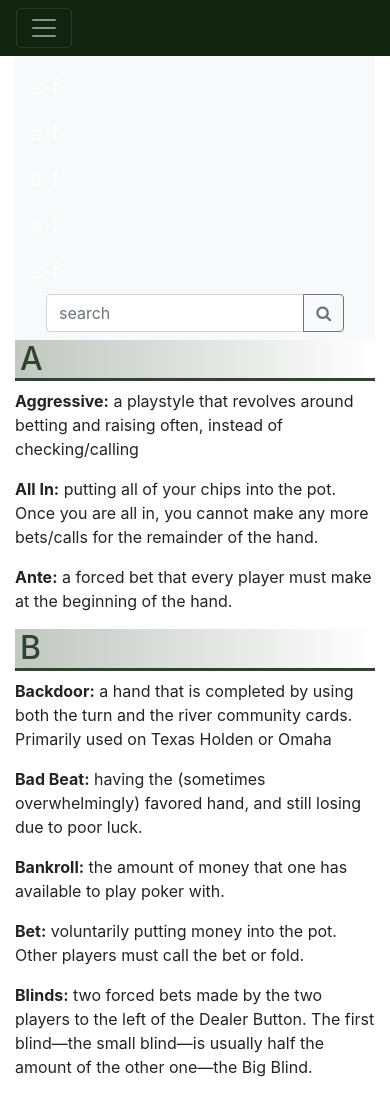
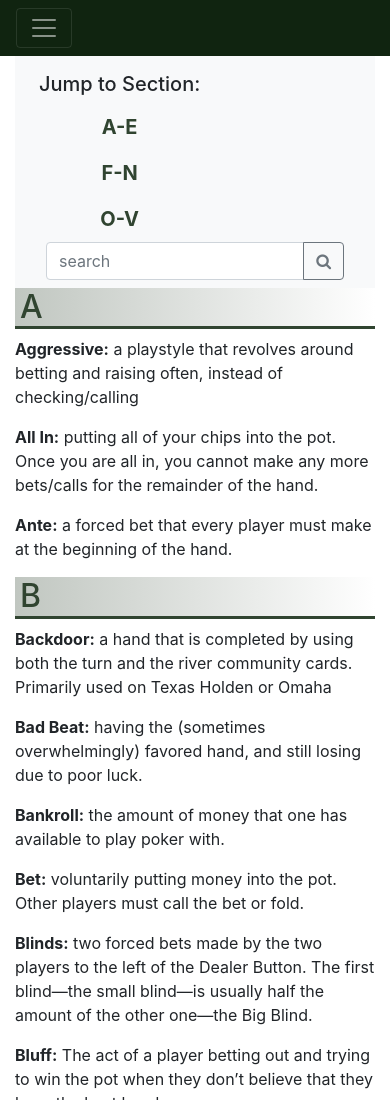
Before and after one commit to Jhall9URI/CSC271FinalProject, a plain HTML site: page dictionary.html in a window 390 px wide. Shown: the top 1100 px of the page. Drawn offline with Linux system fonts and the light colour scheme.

Commit message:
fixed navbar css for dictionary terms

```diff
--- a/dictionary.html
+++ b/dictionary.html
@@ -14,7 +14,7 @@
 
 <body>
     <!-- navbar -->
-    <nav class="navbar navbar-expand-lg navbar-dark bg-darkGreen">
+    <nav id="main-nav" class="navbar navbar-expand-lg navbar-dark bg-darkGreen">
         <div class="container">
             <button class="navbar-toggler" type="button" data-toggle="collapse" data-target="#navbar10">
                 <span class="navbar-toggler-icon"></span>
@@ -46,25 +46,22 @@
 
     <!-- jump links and search bar -->
     <div class="container">
-        <nav class="navbar navbar-expand-lg navbar-light bg-light">
+        <nav id="dictionary-nav" class="navbar navbar-expand-lg navbar-light bg-light">
             <ul class="navbar-nav nav-fill">
                 <li class="nav-item">
-                    <a class="nav-link" href="#dict-A">a-f</a>
+                    <h5 class="m-0 p-2">Jump to Section: </h5>
                 </li>
                 <li class="nav-item">
-                    <a class="nav-link" href="#dict-B">a-f</a>
+                    <a class="nav-link" href="#dict-A">A-E</a>
                 </li>
                 <li class="nav-item">
-                    <a class="nav-link" href="#dict-C">a-f</a>
+                    <a class="nav-link" href="#dict-F">F-N</a>
                 </li>
                 <li class="nav-item">
-                    <a class="nav-link" href="#dict-D">a-f</a>
-                </li>
-                <li class="nav-item">
-                    <a class="nav-link" href="#">a-f</a>
+                    <a class="nav-link" href="#dict-O">O-V</a>
                 </li>
             </ul>
-            <div class="input-group col-md-3 ml-auto">
+            <div class="input-group col-lg-3 ml-auto">
                 <input class="form-control py-2" type="search" placeholder="search" id="example-search-input">
                 <span class="input-group-append">
                     <button class="btn btn-outline-secondary" type="button">
@@ -79,59 +76,75 @@
     <!-- dictionary terms -->
     <div class="container">
         <h2 id="dict-A" class="dict-letter-header">A</h2>
-        <p><strong>Aggressive:</strong> a playstyle that revolves around betting and raising often, instead of checking/calling</p>
-        <p><strong>All In:</strong> putting all of your chips into the pot. Once you are all in, you cannot make any more bets/calls for
+        <p><strong>Aggressive:</strong> a playstyle that revolves around betting and raising often, instead of
+            checking/calling</p>
+        <p><strong>All In:</strong> putting all of your chips into the pot. Once you are all in, you cannot make any
+            more bets/calls for
             the remainder of the hand.</p>
         <p><strong>Ante:</strong> a forced bet that every player must make at the beginning of the hand. </p>
 
         <h2 id="dict-B" class="dict-letter-header">B</h2>
-        <p><strong>Backdoor:</strong> a hand that is completed by using both the turn and the river community cards. Primarily used on
+        <p><strong>Backdoor:</strong> a hand that is completed by using both the turn and the river community cards.
+            Primarily used on
             Texas Holden or Omaha</p>
-        <p><strong>Bad Beat:</strong> having the (sometimes overwhelmingly) favored hand, and still losing due to poor luck.</p>
+        <p><strong>Bad Beat:</strong> having the (sometimes overwhelmingly) favored hand, and still losing due to poor
+            luck.</p>
         <p><strong>Bankroll:</strong> the amount of money that one has available to play poker with.</p>
         <p><strong>Bet:</strong> voluntarily putting money into the pot. Other players must call the bet or fold.</p>
-        <p><strong>Blinds:</strong> two forced bets made by the two players to the left of the Dealer Button. The first blind—the small
+        <p><strong>Blinds:</strong> two forced bets made by the two players to the left of the Dealer Button. The first
+            blind—the small
             blind—is usually half the amount of the other one—the Big Blind.</p>
-        <p><strong>Bluff:</strong> The act of a player betting out and trying to win the pot when they don’t believe that they have the
+        <p><strong>Bluff:</strong> The act of a player betting out and trying to win the pot when they don’t believe
+            that they have the
             best hand.</p>
-        <p><strong> Button:</strong> also called the dealers button, it is a marker that gets passed around the table clockwise after
+        <p><strong> Button:</strong> also called the dealers button, it is a marker that gets passed around the table
+            clockwise after
             every hand. The player that currently has the button gets to act last during every round of betting—a
             distinct
             advantage.</p>
 
         <h2 id="dict-C" class="dict-letter-header">C</h2>
         <p><strong>Call:</strong> Matching another player’s bet/raise amount.</p>
-        <p><strong>Check:</strong> passing your turn without making any bet. This option is only available if there has been no bets
+        <p><strong>Check:</strong> passing your turn without making any bet. This option is only available if there has
+            been no bets
             earlier in the round of betting.</p>
-        <p><strong>Community Cards:</strong> the cards in the middle of the board in Texas Hold’em and Omaha. These cards can be used by
+        <p><strong>Community Cards:</strong> the cards in the middle of the board in Texas Hold’em and Omaha. These
+            cards can be used by
             any player in the hand.</p>
         <p><strong>Continuation Bet:</strong> Betting a second time after betting/raising during the previous round.</p>
 
         <h2 id="dict-E" class="dict-letter-header">E</h2>
-        <p><strong>Equity:</strong> your potential share of the pot, once you factor in your probability of winning the pot with your
+        <p><strong>Equity:</strong> your potential share of the pot, once you factor in your probability of winning the
+            pot with your
             current hand.</p>
 
         <h2 id="dict-F" class="dict-letter-header">F</h2>
         <p><strong>Fish:</strong> a poor/unprofitable player.</p>
-        <p><strong>Flop:</strong> the first 3 community cards. The Flop is revealed afte the first round of betting finishes.</p>
+        <p><strong>Flop:</strong> the first 3 community cards. The Flop is revealed afte the first round of betting
+            finishes.</p>
         <p><strong>Flush:</strong> A hand where all 5 cards are of the same suit.</p>
         <p><strong>Fold:</strong> give up the current hand and forfeit any chips already put into the pot.</p>
-        <p><strong>Full House:</strong> also called a “full boat” or a “boat”. a hand consisting of a pair and a three of a kind.</p>
+        <p><strong>Full House:</strong> also called a “full boat” or a “boat”. a hand consisting of a pair and a three
+            of a kind.</p>
 
         <h2 id="dict-H" class="dict-letter-header">H</h2>
-        <p><strong>High-Low:</strong> a variant of poker where half of the pot goes to the best hand, and half of the pot goes to the
+        <p><strong>High-Low:</strong> a variant of poker where half of the pot goes to the best hand, and half of the
+            pot goes to the
             player with the lowest 5-card hand. For example, A2345 is the best low-hand you can get.</p>
-        <p><strong>Hole Cards:</strong> The cards that each player receives at the start of a hand. Hole cards can only be used by the
+        <p><strong>Hole Cards:</strong> The cards that each player receives at the start of a hand. Hole cards can only
+            be used by the
             player they were dealt to.</p>
 
         <h2 id="dict-I" class="dict-letter-header">I</h2>
-        <p><strong>Implied odds:</strong> Like Pot Odds, but also takes into account the possible chips added to pot later on in the
+        <p><strong>Implied odds:</strong> Like Pot Odds, but also takes into account the possible chips added to pot
+            later on in the
             hand.</p>
 
         <h2 id="dict-L" class="dict-letter-header">L</h2>
         <p><strong>Limit:</strong> a maximum bet or raise allowed for a hand or a round of betting.</p>
         <p><strong>Limp:</strong> Calling the big blind during the opening round of betting.</p>
-        <p><strong>Loose:</strong> a playstyle that consists of playing many hands. Not to be confused with “Aggressive”, which means to
+        <p><strong>Loose:</strong> a playstyle that consists of playing many hands. Not to be confused with
+            “Aggressive”, which means to
             bet/raise often. </p>
 
         <h2 id="dict-M" class="dict-letter-header">M</h2>
@@ -144,16 +157,21 @@
         <h2 id="dict-O" class="dict-letter-header">O</h2>
         <p><strong>Odds:</strong> The probability of winning/losing a hand.</p>
         <p><strong>Omaha:</strong> a form of poker where each player gets 4 hole cards as well as 5 community cards.</p>
-        <p><strong>Open-Ended Straight Draw:</strong> a straight draw where a player can complete their straight either from the low end
+        <p><strong>Open-Ended Straight Draw:</strong> a straight draw where a player can complete their straight either
+            from the low end
             or the high end. (for example, a player with 2345 can complete a straight with an Ace or a 6).</p>
-        <p><strong>Outs:</strong> the cards a player needs to win a hand. Usually used when referring to an all-in player that currently
+        <p><strong>Outs:</strong> the cards a player needs to win a hand. Usually used when referring to an all-in
+            player that currently
             has the worse hand.</p>
 
         <h2 id="dict-P" class="dict-letter-header">P</h2>
-        <p><strong>Pocket Pair:</strong> a term in Texas Hold’em where a player has two hole cards of the same value.</p>
-        <p><strong>Pot:</strong> the total amount of money that each player has committed to the hand. The winner(s) of the hand receive
+        <p><strong>Pocket Pair:</strong> a term in Texas Hold’em where a player has two hole cards of the same value.
+        </p>
+        <p><strong>Pot:</strong> the total amount of money that each player has committed to the hand. The winner(s) of
+            the hand receive
             the pot.</p>
-        <p><strong>Pot Odds:</strong> an advanced strategy that compares the amount of money in the pot to the player’s chances of
+        <p><strong>Pot Odds:</strong> an advanced strategy that compares the amount of money in the pot to the player’s
+            chances of
             winning the hand. If a player bets $10 and has a 50% chance to win a $30 pot, then they have good Pot odds
             because they will—on average—win more than they lose in that situation.</p>
 
@@ -162,15 +180,18 @@
         <p><strong>Rake:</strong> a small portion of a pot that the casino takes from each pot, as a fee.</p>
         <p><strong>Raise:</strong> Making an increase to another player’s previous bet.</p>
         <p><strong>River:</strong> the fifth and final community card.</p>
-        <p><strong>Royal Flush:</strong> a hand consisting of 10, J , Q, K, A, all of the same suit. The best possible hand in Poker.</p>
+        <p><strong>Royal Flush:</strong> a hand consisting of 10, J , Q, K, A, all of the same suit. The best possible
+            hand in Poker.</p>
 
         <h2 id="dict-S" class="dict-letter-header">S</h2>
-        <p><strong>Street:</strong> the cards dealt during a particular round of betting. i.e. in holdem, the streets are the Flop, the
+        <p><strong>Street:</strong> the cards dealt during a particular round of betting. i.e. in holdem, the streets
+            are the Flop, the
             Turn, and the River.</p>
         <p><strong>Straight:</strong> a 5-card hand that consists of 5 cards in contiguous increasing order.</p>
 
         <h2 id="dict-T" class="dict-letter-header">T</h2>
-        <p><strong>Texas Hold'em:</strong> a form of poker where each player receives 2 hole cards and all players share 5 community
+        <p><strong>Texas Hold'em:</strong> a form of poker where each player receives 2 hole cards and all players share
+            5 community
             cards.</p>
 
 
--- a/style.css
+++ b/style.css
@@ -2,11 +2,16 @@
     background-color: #102410 !important;
 }
 
-.nav-item a{
+#main-nav .nav-item a{
     font-size: 20px;
     color: white !important;
 }
 
+#dictionary-nav .nav-item a {
+    font-size: 20px;
+    font-weight: bold;
+    color: #304430 !important;
+}
 .card-img-top {
     object-fit: cover;
 }
@@ -36,10 +41,6 @@
     height: auto;
 }
 
-h1, h2 {
-    /* border-bottom: 1px solid black; */
-}
-
 .dict-letter-header {
     color: #304430;
     border-bottom: 3px solid #304430;
```
Also changed, not shown: basics.html (+1 -1 lines), index.html (+4 -1 lines).
